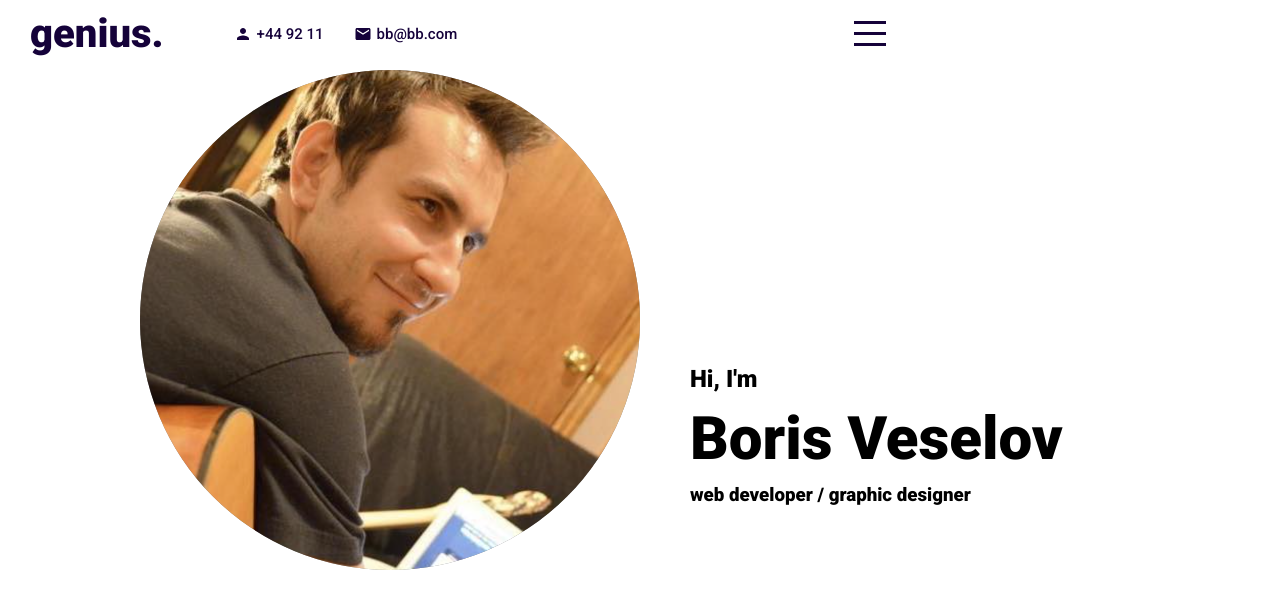
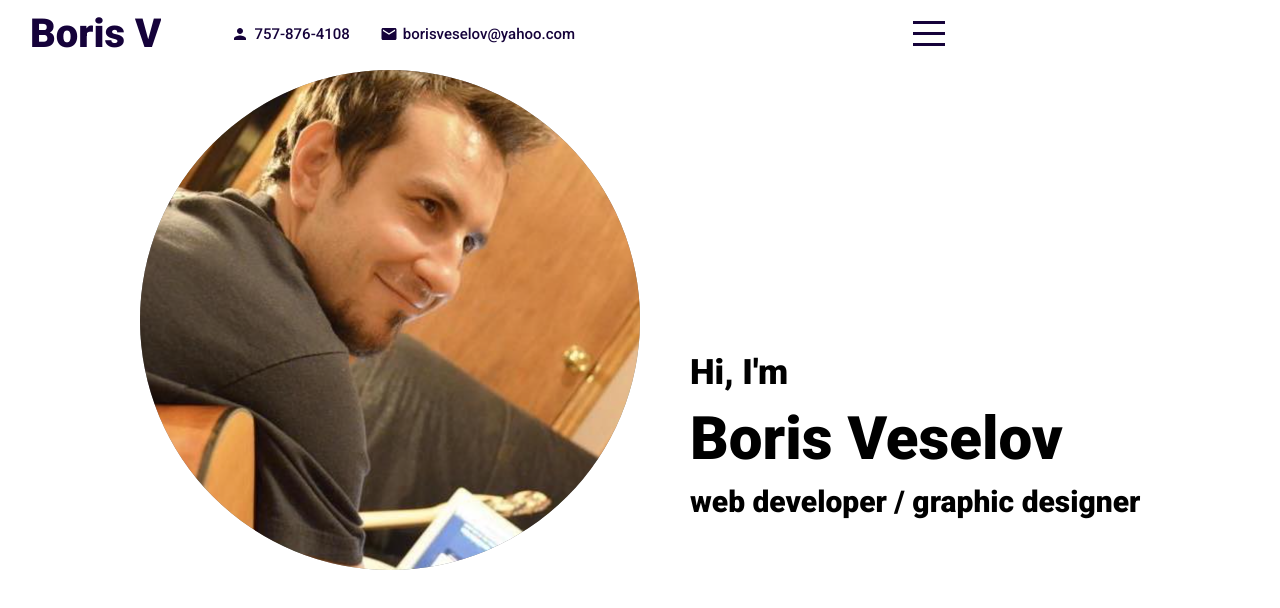
Before and after one commit to Boris-Veselov/BV-Portfolio, a React (Create React App) app: page / in a window 1280 px wide. Shown: the top 608 px of the page. Built offline with nearby package versions, Linux system fonts and the light colour scheme.

Commit message:
intro page change layout

```diff
--- a/src/components/intro/intro.scss
+++ b/src/components/intro/intro.scss
@@ -39,20 +39,22 @@
             h1 {
                 font-size: 60px;
                 margin: 10px 0;
+            }
             h2 {
                 font-size: 35px;
             }
             h3 {
                 font-size: 30px;
             }
-        }
+
         a {
             position: absolute;
             bottom: 10px;
             left: 40%;
 
             img {
-                width: 10px;
+                width: 30px;
+                animation: arrowBlink 2s infinite;
             }
         }
     }
--- a/src/components/topbar/Topbar.jsx
+++ b/src/components/topbar/Topbar.jsx
@@ -6,14 +6,14 @@ export default function Topbar({ menuOpen, setMenuOpen }) {
     <div className={'topbar ' + (menuOpen && 'active')}>
       <div className='wrapper'>
         <div className='left'>
-          <a href='#intro' className='logo'>genius.</a>
+          <a href='#intro' className='logo'>Boris V</a>
           <div className='itemContainer'>
             <Person className='icon'/>
-            <span>+44 92 11</span>
+            <span>757-876-4108</span>
           </div>
           <div className='itemContainer'>
             <Mail className='icon'/>
-            <span>bb@bb.com</span>
+            <span>borisveselov@yahoo.com</span>
           </div>
         </div>
         <div className='right'>
```
